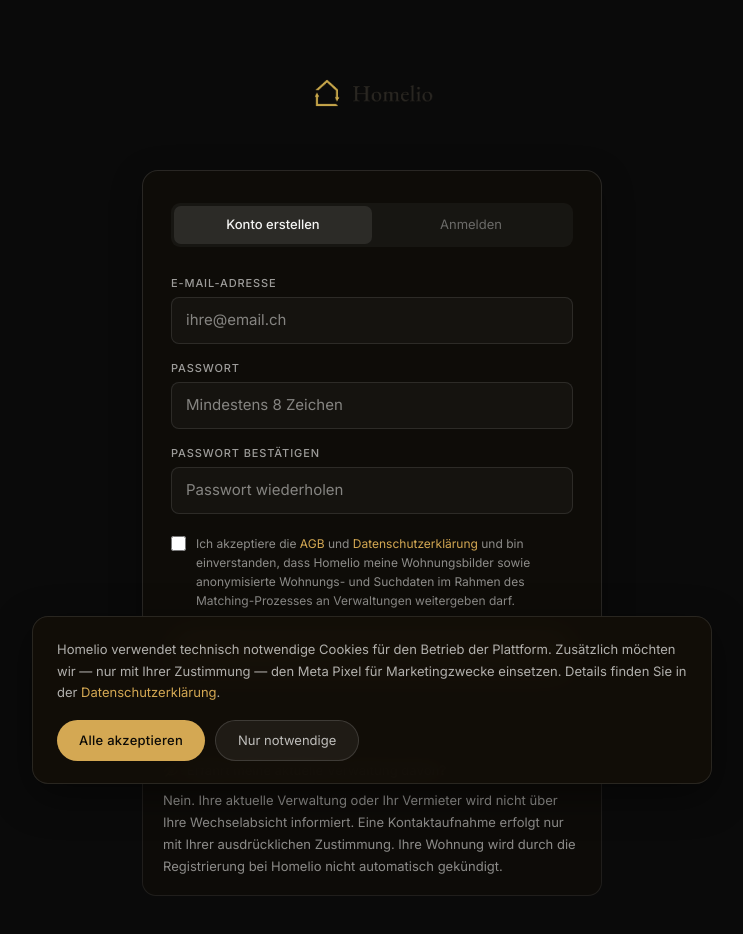
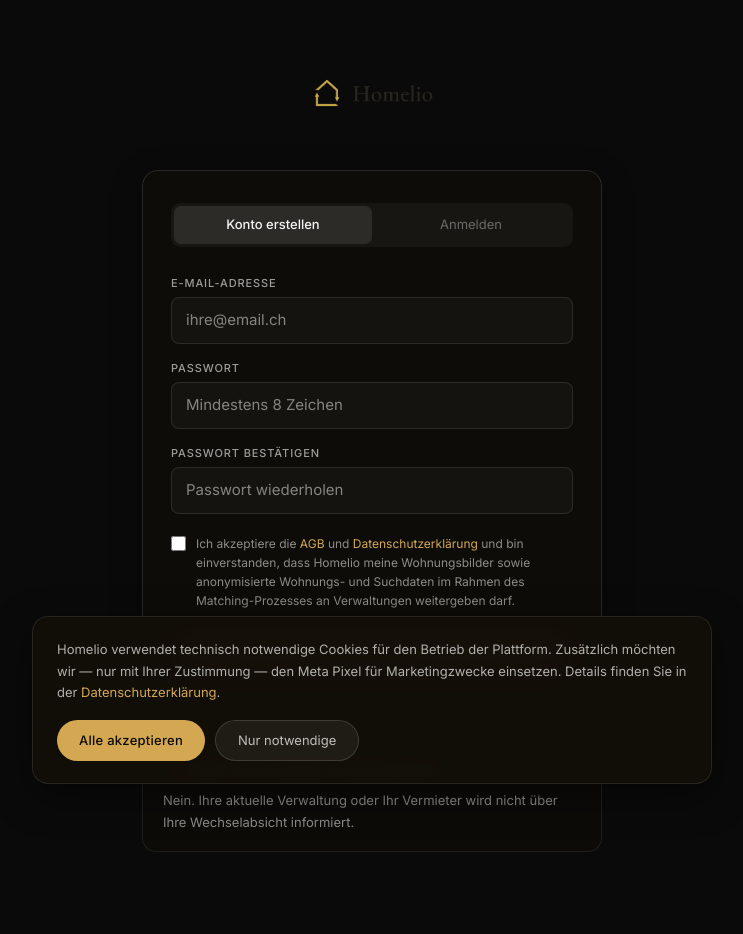
Before and after one commit to rubenschneider03/homelio-app, a Next.js app: page /anmelden in a window 1280 px wide. Shown: the top 934 px of the page, without its empty margins (268-1011 px from the left). After the commit the page ends 900 px from the top, so only its background shows below. Built offline with nearby package versions, Linux system fonts and the light colour scheme; no server answers.

Commit message:
Shorten sign-up confidentiality note to the core statement
Co-Authored-By: Claude Opus 4.8 <noreply@anthropic.com>

```diff
--- a/src/app/anmelden/page.tsx
+++ b/src/app/anmelden/page.tsx
@@ -33,8 +33,7 @@ export default function AnmeldenPage() {
         </p>
         <p style={{ fontSize: 13, color: 'rgba(245,245,244,0.55)', lineHeight: 1.7, margin: 0 }}>
           Nein. Ihre aktuelle Verwaltung oder Ihr Vermieter wird nicht über Ihre Wechselabsicht
-          informiert. Eine Kontaktaufnahme erfolgt nur mit Ihrer ausdrücklichen Zustimmung.
-          Ihre Wohnung wird durch die Registrierung bei Homelio nicht automatisch gekündigt.
+          informiert.
         </p>
       </div>
     </AuthPageShell>
```
